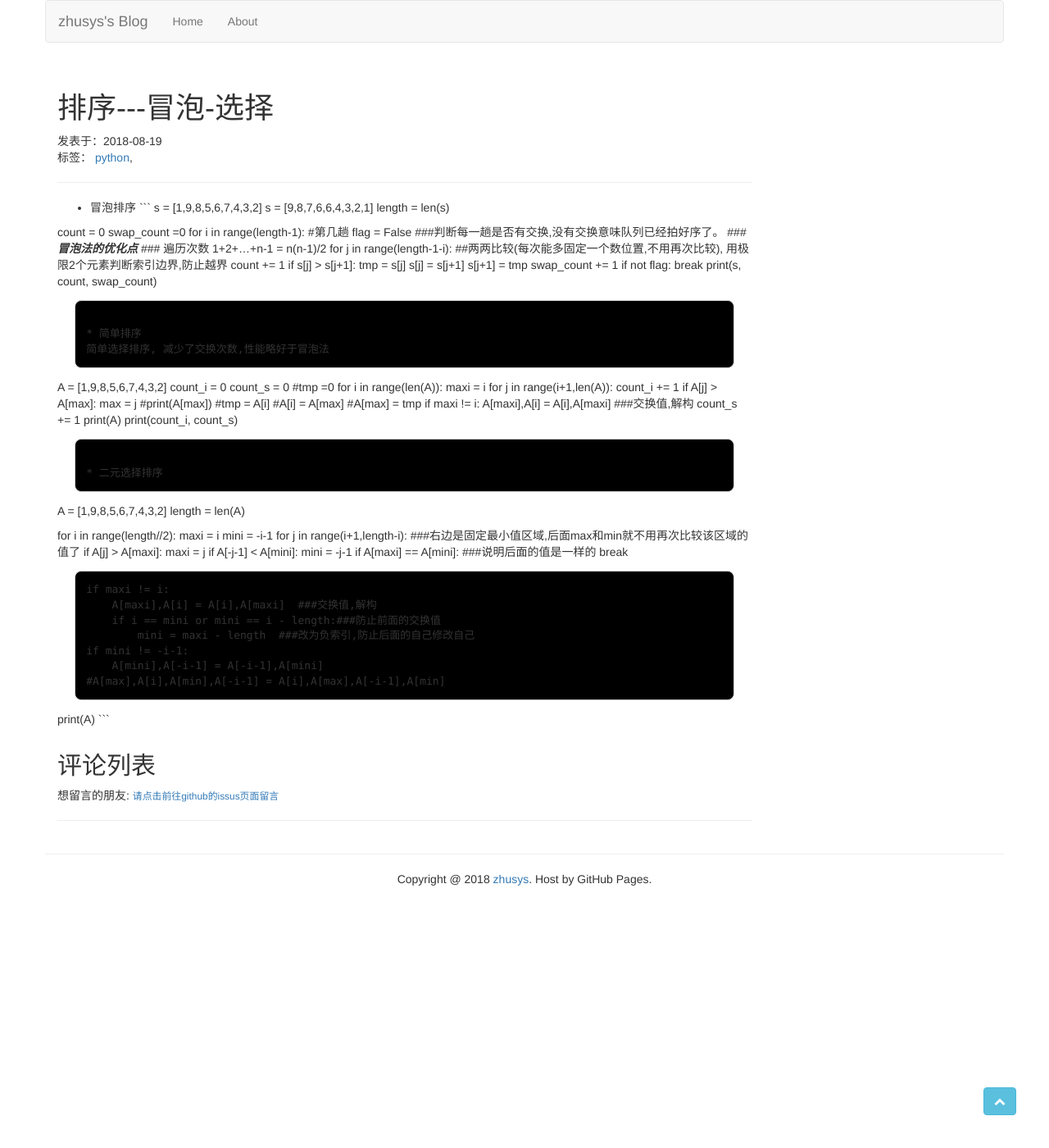
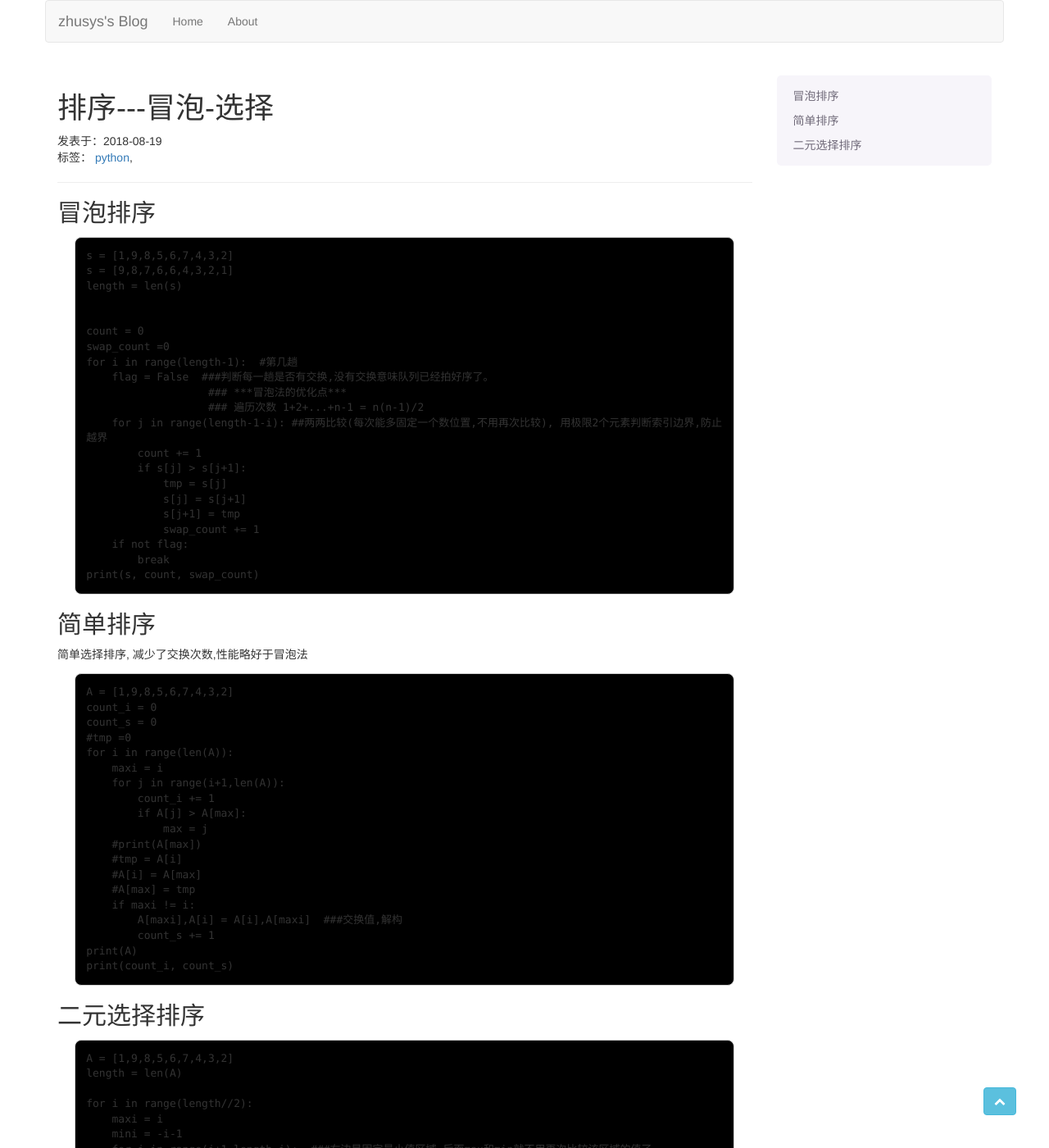
Before and after one commit to zhusys/zhusys.github.io, a Jekyll site: the page built from _posts/2018-8-19--sort[2].md, in a window 1280 px wide and 1400 px high. Shown: the whole window at 82% size. Built offline with Jekyll 4.4.1, drawn with Linux system fonts in a browser that asks for light colours; nearby versions of some CDN libraries; some of the changed text lies outside the part shown.

Commit message:
modify-2 post sort-2.m5

````diff
--- a/_posts/2018-8-19--sort[2].md
+++ b/_posts/2018-8-19--sort[2].md
@@ -6,7 +6,7 @@ tag: [python]
 issueID: 3
 ---
 
-* 冒泡排序
+## 冒泡排序
 ```
 s = [1,9,8,5,6,7,4,3,2]
 s = [9,8,7,6,6,4,3,2,1]
@@ -31,8 +31,9 @@ for i in range(length-1):  #第几趟
 print(s, count, swap_count)
 ```
 
-* 简单排序
+## 简单排序
 简单选择排序, 减少了交换次数,性能略好于冒泡法
+
 ```
 A = [1,9,8,5,6,7,4,3,2]
 count_i = 0
@@ -55,7 +56,7 @@ print(A)
 print(count_i, count_s)
 ```
 
-* 二元选择排序
+## 二元选择排序
 ```
 A = [1,9,8,5,6,7,4,3,2]
 length = len(A)
````
Also changed, not shown: 1 other file.
